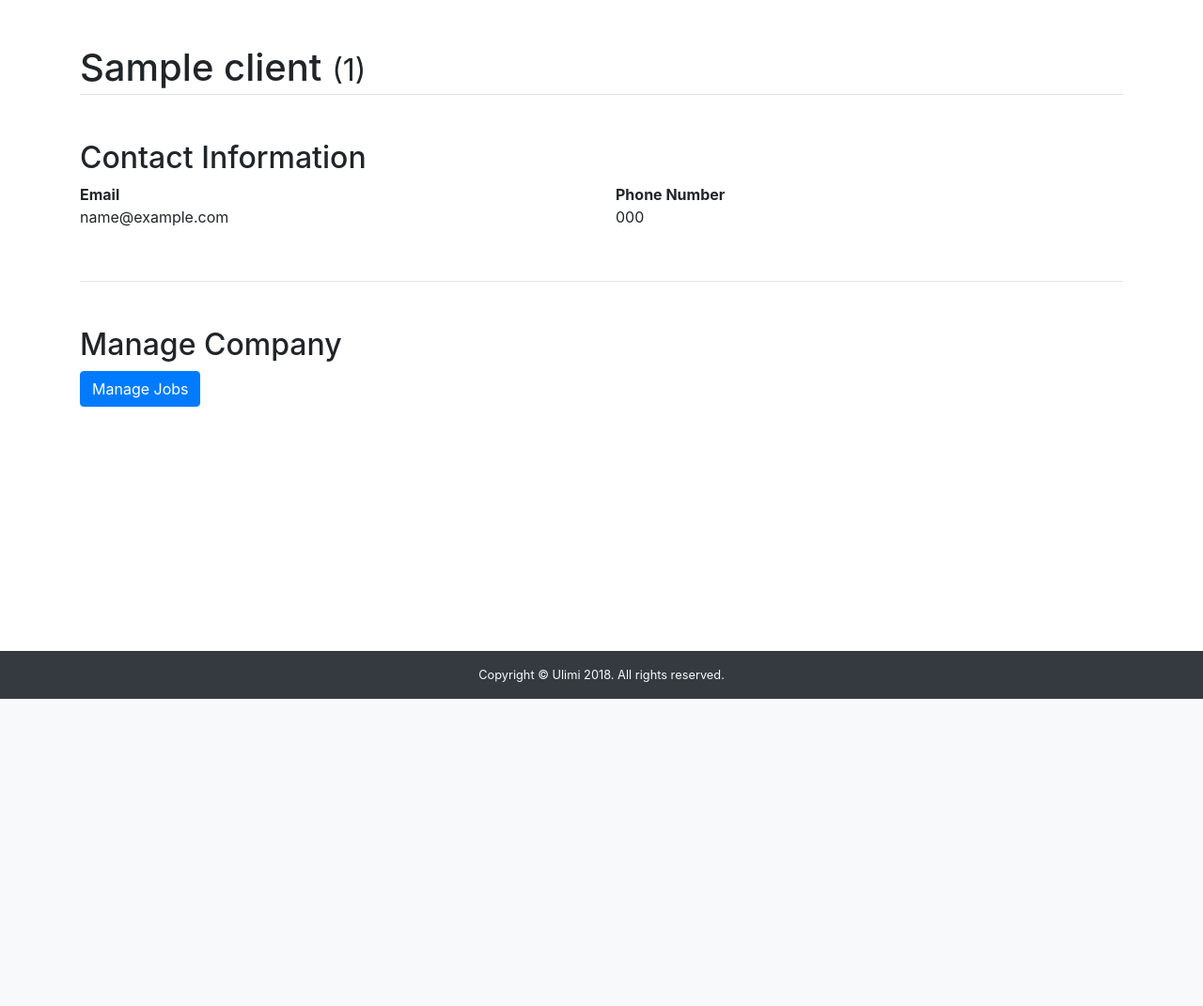
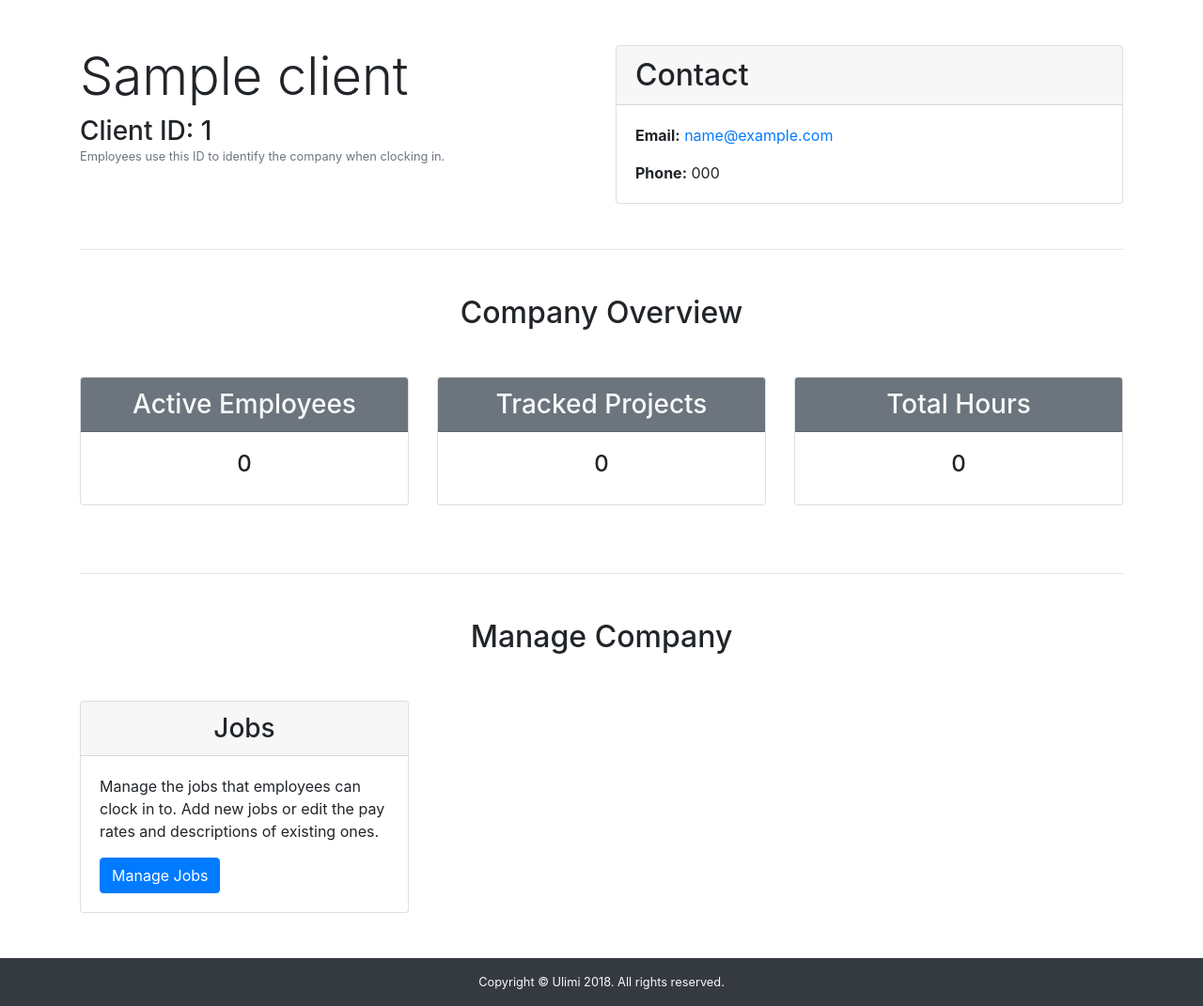
Before and after one commit to comp523-jarvis/timetracker-web, a Django app: a page that uses timetracker/templates/base.html in a window 1280 px wide. Shown: the part 56-1127 px from the top of the page at 94% size. Before the commit the page ends 800 px from the top, so only its background shows below. Run offline with Django 3.2, Linux system fonts and the light colour scheme; tables that the repository leaves empty hold one stand-in row (values such as "Sample post"); data that the repository does not hold is empty; some libraries are stand-ins or nearby versions.

Commit message:
Add summary information for clients.

```diff
--- a/timetracker/templates/base.html
+++ b/timetracker/templates/base.html
@@ -61,5 +61,7 @@
     <script src="https://code.jquery.com/jquery-3.2.1.slim.min.js" integrity="sha384-KJ3o2DKtIkvYIK3UENzmM7KCkRr/rE9/Qpg6aAZGJwFDMVNA/GpGFF93hXpG5KkN" crossorigin="anonymous"></script>
     <script src="https://cdnjs.cloudflare.com/ajax/libs/popper.js/1.12.9/umd/popper.min.js" integrity="sha384-ApNbgh9B+Y1QKtv3Rn7W3mgPxhU9K/ScQsAP7hUibX39j7fakFPskvXusvfa0b4Q" crossorigin="anonymous"></script>
     <script src="https://maxcdn.bootstrapcdn.com/bootstrap/4.0.0/js/bootstrap.min.js" integrity="sha384-JZR6Spejh4U02d8jOt6vLEHfe/JQGiRRSQQxSfFWpi1MquVdAyjUar5+76PVCmYl" crossorigin="anonymous"></script>
+
+    {% block extra_scripts %}{% endblock %}
   </body>
 </html>
--- /dev/null
+++ b/timetracker/vms/managers.py
@@ -0,0 +1,36 @@
+from django.db import models
+from django.db.models import F, ExpressionWrapper, DurationField, Sum
+
+
+class TimeRecordQuerySet(models.QuerySet):
+    def with_deltas(self):
+        """
+        Annotate the queryset to include a delta for each time record.
+
+        Because computing a delta relies on ``time_end`` being present,
+        time records that have not been completed are excluded.
+
+        Returns:
+            A queryset annotated such that each time record has a
+            ``delta`` attribute containing the delta between the
+            record's ``time_start`` and ``time_end``.
+        """
+        expression = F('time_end') - F('time_start')
+        wrapped_expression = ExpressionWrapper(expression, DurationField())
+
+        return self.exclude(time_end=None).annotate(delta=wrapped_expression)
+
+    def total_time(self):
+        """
+        Get the total duration of the time records in the queryset.
+
+        Returns:
+            The total duration of the time records in the queryset
+            expressed as a ``datetime.timedelta`` instance.
+        """
+        aggregate = self.with_deltas().aggregate(sum=Sum('delta'))
+
+        return aggregate['sum']
+
+
+TimeRecordManager = TimeRecordQuerySet.as_manager
--- a/timetracker/vms/models.py
+++ b/timetracker/vms/models.py
@@ -13,7 +13,7 @@ from django.utils.crypto import get_random_string
 from django.utils.text import slugify
 from django.utils.translation import ugettext_lazy as _, ugettext
 
-from vms import id_utils
+from vms import id_utils, managers
 
 
 logger = logging.getLogger(__name__)
@@ -144,7 +144,7 @@ class Client(models.Model):
             The absolute URL of the instance's detail view.
         """
         return reverse(
-            'vms:client-view',
+            'vms:client-detail',
             kwargs={'client_slug': self.slug},
         )
 
@@ -606,14 +606,9 @@ class Employee(models.Model):
         Get the total time that the employee has logged.
 
         Returns:
-            The total time the employee has worked in seconds, rounded
-            to the nearest 15 minute increment.
+            The total time the employee has worked, in seconds.
         """
-        hours = datetime.timedelta(0)
-        for record in self.time_records.exclude(time_end=None):
-            hours += record.time_end - record.time_start
-
-        return hours.total_seconds()
+        return self.time_records.total_time().total_seconds()
 
     def save(self, *args, **kwargs):
         """
@@ -896,6 +891,9 @@ class TimeRecord(models.Model):
         verbose_name=_('start time'),
     )
 
+    # Use our custom manager
+    objects = managers.TimeRecordManager()
+
     class Meta:
         ordering = ('time_start',)
         verbose_name = _('time record')
--- /dev/null
+++ b/timetracker/vms/templates/vms/client-detail.html
@@ -0,0 +1,106 @@
+{% extends 'base.html' %}
+
+{% load humanize %}
+
+
+{% block title %}{{ client.name }}{% endblock %}
+
+{% block content %}
+  <div class="row">
+  <section class="col-sm-12 col-lg-6 mb-5 mb-lg-1" id="header">
+    <h1 class="display-4 mb-2">{{ client.name }}</h1>
+    <h2 class="h3 mb-0">Client ID: {{ client.id }}</h2>
+    <p class="text-muted small">Employees use this ID to identify the company when clocking in.</p>
+  </section>
+
+  <section class="col-sm-12 col-lg-6" id="contact">
+    <div class="card">
+      <h2 class="card-header">Contact</h2>
+      <div class="card-body">
+        <p class="card-text"><strong>Email:</strong> <a href="mailto:{{ client.email }}" target="_blank">{{ client.email }}</a></p>
+        {% if client.phone_number %}
+          <p class="card-text"><strong>Phone:</strong> {{ client.phone_number }}</p>
+        {% endif %}
+      </div>
+    </div>
+  </section>
+  </div>
+
+  <hr class="my-5">
+
+  <section id="overview">
+    <h2 class="text-center mb-5">Company Overview</h2>
+
+    <div class="row text-center">
+      <div class="col-sm-12 col-md-6 col-lg-4 mb-3 mb-lg-4">
+        <div class="card">
+          <h3 class="card-header bg-secondary text-light">Active Employees</h3>
+          <div class="card-body">
+            <h4 id="active-employees">0</h4>
+          </div>
+        </div>
+      </div>
+      <div class="col-sm-12 col-md-6 col-lg-4 mb-3 mb-lg-4">
+        <div class="card">
+          <h3 class="card-header bg-secondary text-light">Tracked Projects</h3>
+          <div class="card-body">
+            <h4 id="job-count">0</h4>
+          </div>
+        </div>
+      </div>
+      <div class="col-sm-12 col-lg-4 mb-3">
+        <div class="card">
+          <h3 class="card-header bg-secondary text-light">Total Hours</h3>
+          <div class="card-body">
+            <h4 id="total-hours">0</h4>
+          </div>
+        </div>
+      </div>
+    </div>
+  </section>
+
+  <hr class="my-5">
+
+  <section class="manage">
+    <h2 class="text-center mb-5">Manage Company</h2>
+    <div class="row">
+      <div class="col-sm-12 col-md-6 col-lg-4">
+        <div class="card">
+          <h3 class="card-header text-center">Jobs</h3>
+          <div class="card-body">
+            <p class="card-text">
+              Manage the jobs that employees can clock in to. Add new jobs or edit the pay rates and descriptions of existing ones.
+            </p>
+            <a class="btn btn-primary" href="{{ client.job_list_url }}">Manage Jobs</a>
+          </div>
+        </div>
+      </div>
+    </div>
+  </section>
+{% endblock %}
+
+{% block extra_scripts %}
+  <script src="https://unpkg.com/countup.js@1.9.3/dist/countUp.min.js"></script>
+  <script>
+    (function() {
+      var countUpOptions = {
+        useEasing: true,
+        useGrouping: true,
+        separator: ',',
+      };
+
+      function createCounter(target, total) {
+        var counter = new CountUp(target, 0, total, 0, 5, countUpOptions);
+        if (!counter.error) {
+          counter.start();
+        } else {
+          console.error(counter.error);
+        }
+      }
+
+      createCounter('active-employees', {{ active_employees }});
+      createCounter('job-count', {{ job_count }});
+      createCounter('total-hours', {{ total_hours }});
+    })()
+  </script>
+{% endblock %}
--- a/timetracker/vms/templates/vms/clientview.html
+++ /dev/null
@@ -1,30 +0,0 @@
-{% extends 'base.html' %}
-
-
-{% block title %}{{ client.name }}{% endblock %}
-
-{% block content %}
-  <h1 class="border-bottom mb-5 pb-1">{{ client.name }} <small>({{ client.id }})</small></h1>
-
-  <h2>Contact Information</h2>
-  <dl class="row">
-    <div class="col-sm-12 col-md-6">
-      <dt>Email</dt>
-      <dd>{{ client.email }}</dd>
-    </div>
-
-    {% if client.phone_number %}
-      <div class="col-sm-12 col-md-6">
-        <dt>Phone Number</dt>
-        <dd>{{ client.phone_number }}</dd>
-      </div>
-    {% endif %}
-  </dl>
-
-  <hr class="my-5">
-
-  <h2>Manage Company</h2>
-  <p>
-    <a class="btn btn-primary" href="{{ client.job_list_url }}">Manage Jobs</a>
-  </p>
-{% endblock %}
--- a/timetracker/vms/urls.py
+++ b/timetracker/vms/urls.py
@@ -44,8 +44,8 @@ client_detail_urls = [
     ),
     path(
         '',
-        views.ClientView.as_view(),
-        name='client-view',
+        views.ClientDetailView.as_view(),
+        name='client-detail',
     ),
 ]
 
--- a/timetracker/vms/views.py
+++ b/timetracker/vms/views.py
@@ -2,7 +2,7 @@ from django.contrib.auth.mixins import LoginRequiredMixin, UserPassesTestMixin
 from django.shortcuts import get_object_or_404, redirect
 from django.urls import reverse_lazy
 from django.views import generic
-from django.views.generic import TemplateView, FormView, DetailView
+from django.views.generic import DetailView, FormView, TemplateView
 
 from vms import forms, models, time_utils
 
@@ -276,14 +276,58 @@ class CreateStaffAgencyView(LoginRequiredMixin, FormView):
         return super().form_valid(form)
 
 
-class ClientView(DetailView):
+class ClientDetailView(DetailView):
+    """
+    Retrieve information about a specific client.
+    """
     context_object_name = 'client'
-    template_name = 'vms/clientview.html'
+    template_name = 'vms/client-detail.html'
 
-    def get_object(self):
+    def get_context_data(self, **kwargs):
+        """
+        Get additional context to render the template with.
+
+        Args:
+            **kwargs:
+                Additional values to be passed to the template.
+
+        Returns:
+            A dictionary containing the context used to render the
+            view's template.
+        """
+        context = super().get_context_data(**kwargs)
+
+        context['active_employees'] = self.object.employees.filter(
+            is_active=True,
+        ).count()
+
+        context['job_count'] = self.object.jobs.count()
+
+        total_time = models.TimeRecord.objects.filter(
+            employee__client=self.object,
+        ).total_time()
+        context['total_hours'] = total_time.total_seconds() / (60 * 60)
+
+        return context
+
+    def get_object(self, queryset=None):
+        """
+        Get the client whose slug is specified in the URL.
+
+        Args:
+            queryset:
+                The queryset to choose a client from. If a queryset is
+                not provided, all clients are searched.
+
+        Returns:
+            The client with the slug given in the URL.
+        """
+        queryset = queryset or models.Client.objects.all()
+
         return get_object_or_404(
-            models.Client,
-            slug=self.kwargs.get('client_slug'))
+            queryset,
+            slug=self.kwargs.get('client_slug'),
+        )
 
 
 class EmployeeDashView(LoginRequiredMixin, TemplateView):
```
Also changed, not shown: timetracker/vms/test/models/test_time_record_model.py (+49 -0 lines), timetracker/vms/test/views/test_client_detail_view.py (added, +61 -0 lines).
